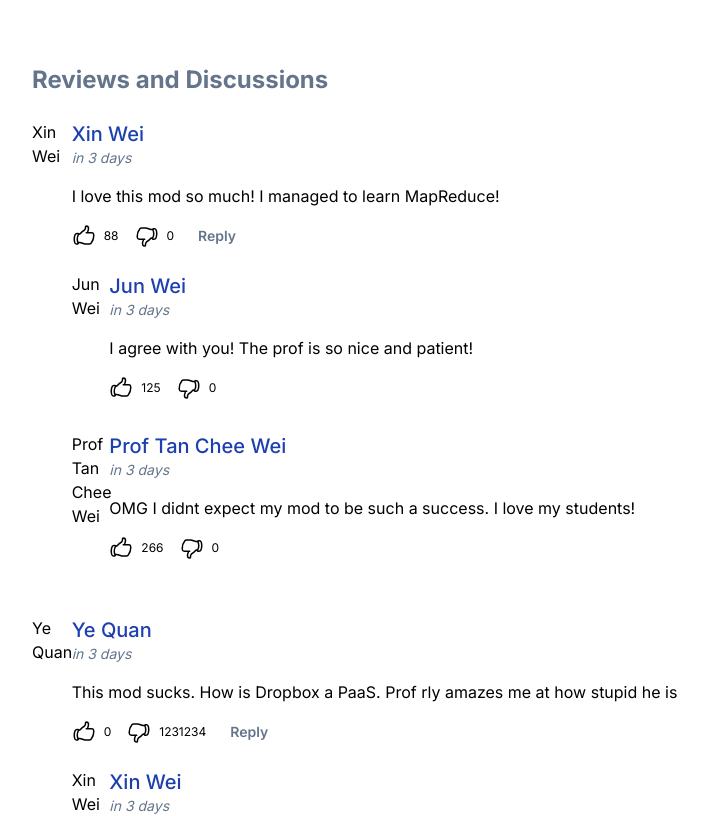
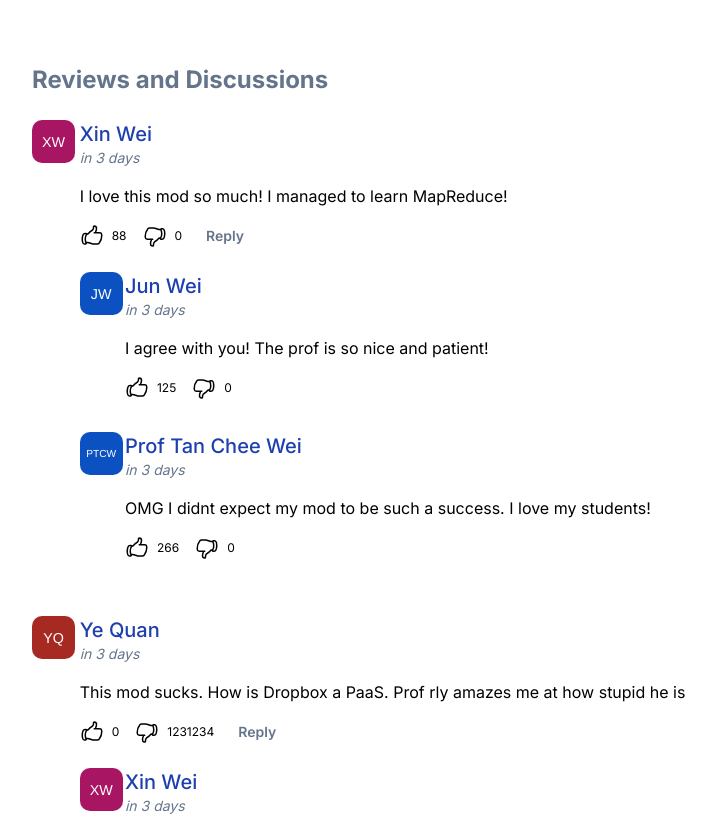
Before and after one commit to yequan99/ntumods-frontend, a Next.js app: page /modules/AB0403 in a window 1280 px wide. Shown: the part 2120-2936 px from the top of the page, without its empty margins (112-828 px from the left). Built offline with nearby package versions, Linux system fonts and the light colour scheme.

Commit message:
added lettered avatars

```diff
--- a/package.json
+++ b/package.json
@@ -18,6 +18,7 @@
     "moment": "^2.30.1",
     "next": "14.1.0",
     "react": "^18",
+    "react-avatar": "^5.0.3",
     "react-dom": "^18"
   },
   "devDependencies": {
--- a/src/app/modules/[module]/reviewTemplate.tsx
+++ b/src/app/modules/[module]/reviewTemplate.tsx
@@ -1,6 +1,8 @@
 'use client'
 
 import moment from 'moment'
+import Avatar from 'react-avatar'
+// import { Divider } from 'antd'
 
 import { ThreadReviewData } from "@/utils/types"
 import { upvote, downvote } from '@/utils/icons'
@@ -15,11 +17,12 @@ export default function ReviewTemplate({isMainThread, mainThreadReviews}: {isMai
     return (
         <div className={`w-full h-full ${isMainThread ? "" : "pt-4"}`}>
             {mainThreadReviews?.map((mainThread,index) => (
-                <div key={index} className="pb-6 pt-2 w-full flex flex-row">
+                <div key={index} className="pb-6 pt-2 w-full h-fit flex flex-row">
                     <div className="w-[5%]">
-                        {mainThread.Author}
+                        <Avatar name={mainThread.Author} size="43" round="10px" />
+                        {/* <Divider type="vertical"  /> */}
                     </div>
-                    <div className="w-[95%]">
+                    <div className="w-[95%] pl-2 h-full">
                         <p className="text-blue-800 font-medium text-xl">{mainThread.Author}</p>
                         <p className="text-slate-500 text-sm italic pb-4">{getDateDiff(new Date(mainThread.Date * 1000))}</p>
                         <p className="pb-2">{mainThread.Comment}</p>
--- a/src/app/modules/[module]/reviews.tsx
+++ b/src/app/modules/[module]/reviews.tsx
@@ -1,9 +1,7 @@
 'use client'
 
-import moment from 'moment'
 import ReviewTemplate from './reviewTemplate'
 import { ThreadReviewData } from "@/utils/types"
-import { upvote, downvote } from '@/utils/icons'
 
 export default function Reviews({reviews}: {reviews: ThreadReviewData[]}) {
 
```
Also changed, not shown: 1 other file (tests, documents, lock files or other folders).
